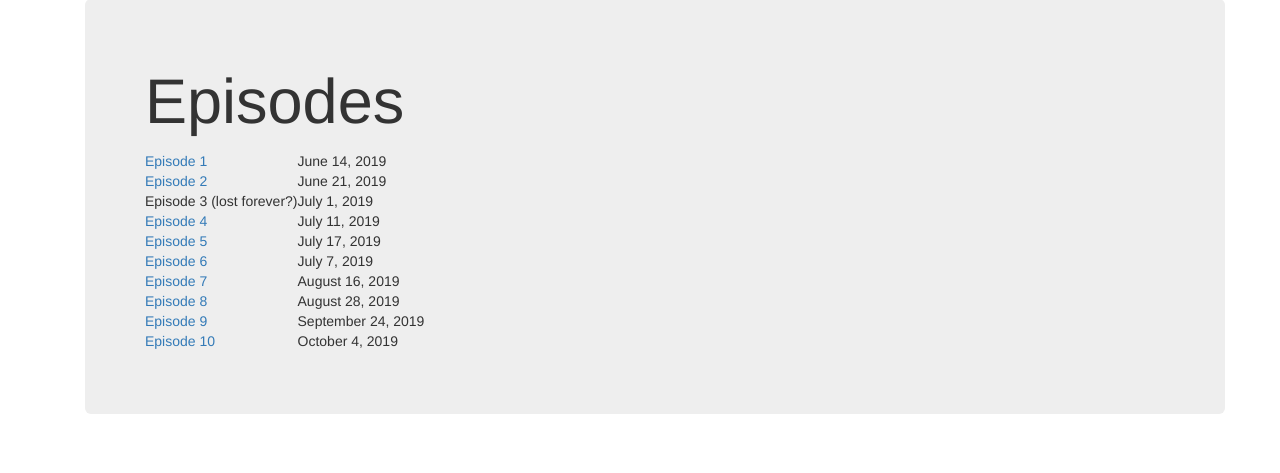
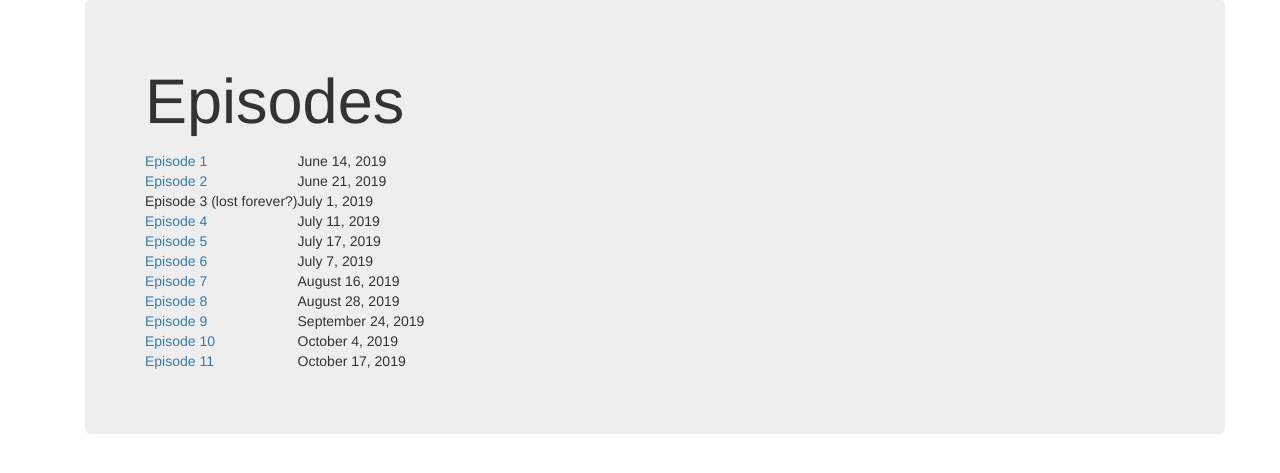
Before and after one commit to riserperson/democracymeow, a Python web app: template app/templates/episodes.html in a window 1280 px wide. Shown: the part 73-546 px from the top of the page. Run offline with Jinja, Linux system fonts and the light colour scheme; the template is opened without the code that fills it, so the values that code supplies are empty; some libraries are stand-ins or nearby versions.

Commit message:
adding ep 11

```diff
--- a/app/templates/episodes.html
+++ b/app/templates/episodes.html
@@ -87,6 +87,14 @@ Episodes
     October 4, 2019
         </td>
     </tr>
+    <tr>
+      <td>
+    <a href="static/ep11.mp3">Episode 11</a>
+        </td>
+        <td>
+    October 17, 2019
+        </td>
+    </tr>
 </table>
 
 </p>
```
Also changed, not shown: 1 other file.
